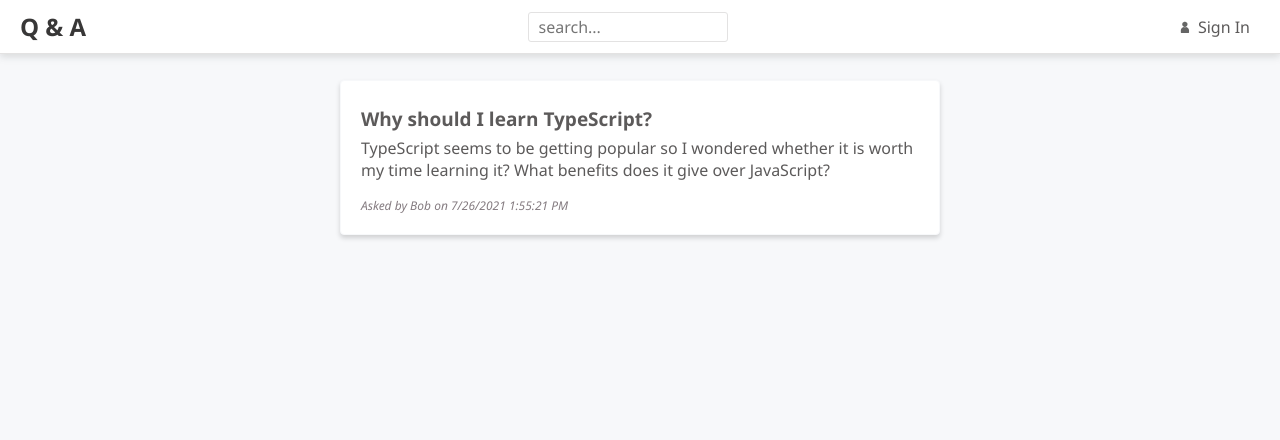
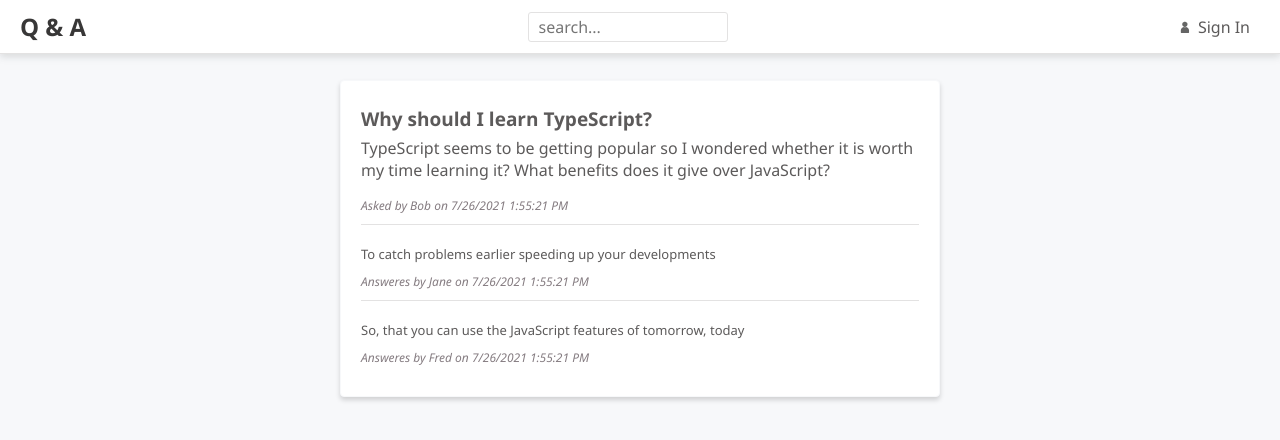
Before and after one commit to AV-Felipe/Learning-React, a React (Create React App) app: page /questions/1 in a window 1280 px wide. Shown: the top 440 px of the page. Built offline with nearby package versions, Linux system fonts and the light colour scheme.

Commit message:
added question answers

```diff
--- /dev/null
+++ b/src/Answer.tsx
@@ -0,0 +1,37 @@
+/**@jsxImportSource @emotion/react */
+import { css } from '@emotion/react';
+import React from 'react';
+import { AnswerData } from './QuestionsData';
+import { gray3 } from './Styles';
+
+interface Props {
+  data: AnswerData;
+}
+
+export const Answer = ({ data }: Props) => (
+  <div
+    css={css`
+      padding: 10px 0px;
+    `}
+  >
+    <div
+      css={css`
+        padding: 10px 0px;
+        font-size: 13px;
+      `}
+    >
+      {data.content}
+    </div>
+    <div
+      css={css`
+        font-size: 12px;
+        font-style: italic;
+        color: ${gray3};
+      `}
+    >
+      {`Answeres by ${data.userName} on
+            ${data.created.toLocaleDateString()}
+            ${data.created.toLocaleTimeString()}`}
+    </div>
+  </div>
+);
--- /dev/null
+++ b/src/AnswerList.tsx
@@ -0,0 +1,31 @@
+/**@jsxImportSource @emotion/react */
+import { css } from '@emotion/react';
+import React from 'react';
+import { AnswerData } from './QuestionsData';
+import { Answer } from './Answer';
+import { gray5 } from './Styles';
+
+interface Props {
+  data: AnswerData[];
+}
+
+export const AnswerList = ({ data }: Props) => (
+  <ul
+    css={css`
+      list-style: none;
+      margin: 10px 0 0 0;
+      padding: 0;
+    `}
+  >
+    {data.map((answer) => (
+      <li
+        css={css`
+          border-top: 1px solid ${gray5};
+        `}
+        key={answer.answerId}
+      >
+        <Answer data={answer} />
+      </li>
+    ))}
+  </ul>
+);
--- a/src/QuestionList.tsx
+++ b/src/QuestionList.tsx
@@ -1,6 +1,6 @@
 /**@jsxImportSource @emotion/react */
 import { css } from '@emotion/react';
-import { accent2, gray5 } from './Styles';
+import { accent2, gray2, gray5 } from './Styles';
 import React from 'react';
 import { QuestionData } from './QuestionsData';
 import { Question } from './Question';
--- a/src/pages/QuestionPage.tsx
+++ b/src/pages/QuestionPage.tsx
@@ -7,6 +7,7 @@ import { useParams } from 'react-router-dom';
 import { QuestionData, getQuestion } from '../QuestionsData';
 import { async } from 'q';
 import { number } from 'yargs';
+import { AnswerList } from '../AnswerList';
 
 export const QuestionPage = () => {
   //hook para obter um question data vindo da função getQuestion do componente QuestionData, iniciado como null
@@ -71,6 +72,7 @@ export const QuestionPage = () => {
                 ${question.created.toLocaleDateString()}
                 ${question.created.toLocaleTimeString()}`}
             </div>
+            <AnswerList data={question.answers} />
           </React.Fragment>
         )}
       </div>
```
